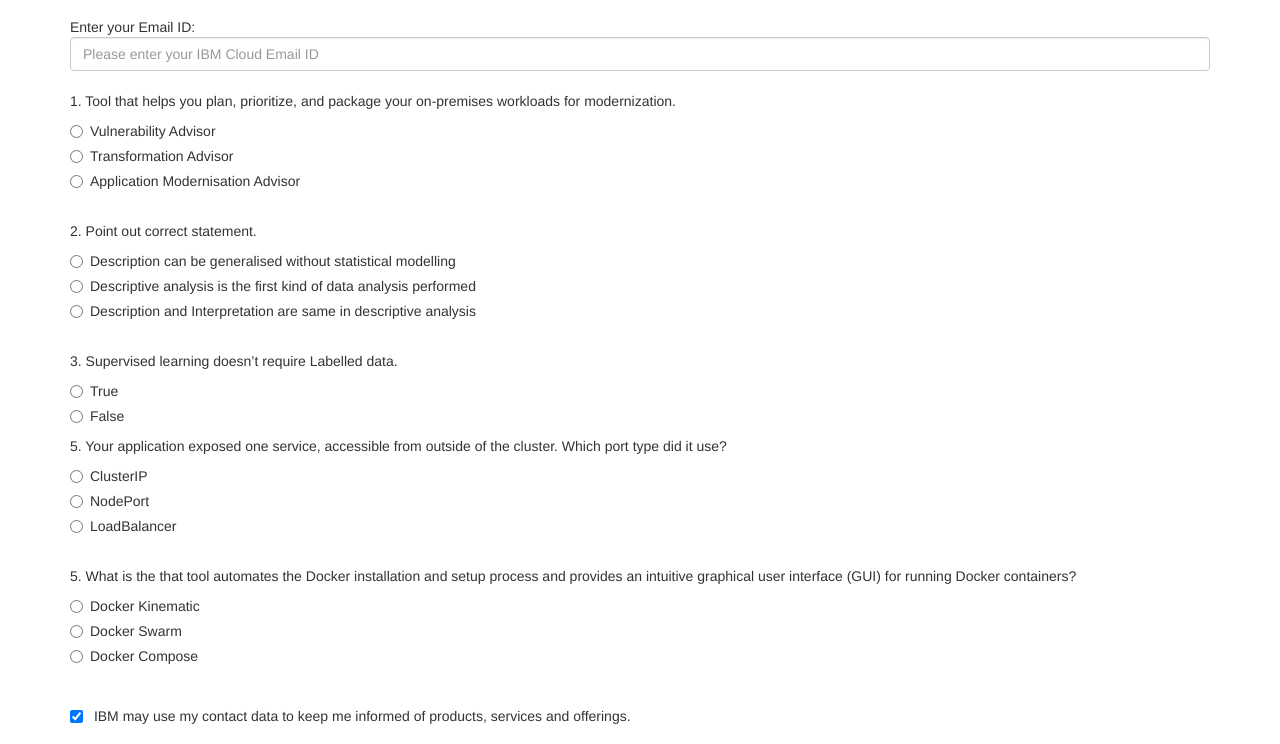
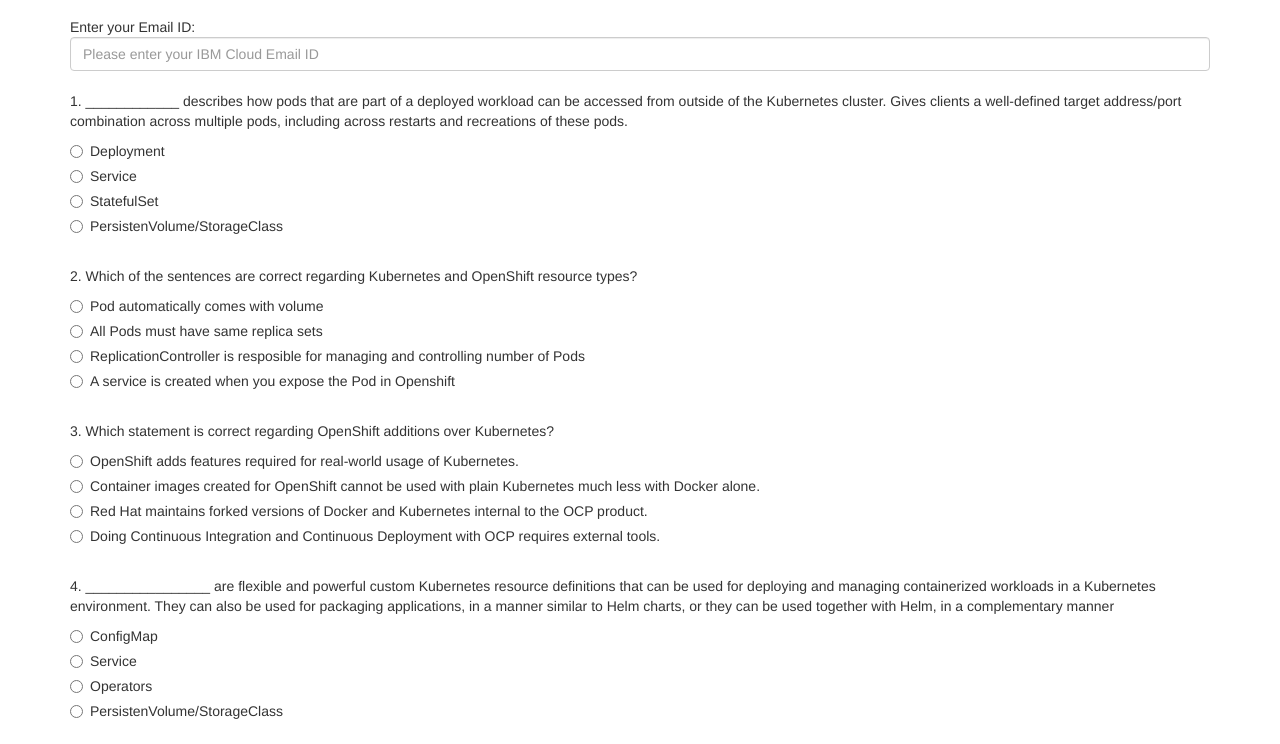
Before and after one commit to shiprajain14/simple-quiz-app, a website: page views/index.html in a window 1280 px wide. Shown: the part 56-800 px from the top of the page. Drawn offline with nearby package versions, Linux system fonts and the light colour scheme.

Commit message:
openshift question

```diff
--- a/views/index.html
+++ b/views/index.html
@@ -24,68 +24,97 @@
         <input type="text" id="cloudemail" name="cloudemail" class="form-control" placeholder="Please enter your IBM Cloud Email ID" required>
         <br/>
 
-        1. Tool that helps you plan, prioritize, and package your on-premises workloads for modernization.<br/>
+        1. ____________ describes how pods that are part of a deployed workload can be accessed from outside of the Kubernetes cluster. Gives clients a well-defined target address/port combination across multiple pods, including across restarts and recreations of these pods.<br/>
         <div class="radio">
         <label>
-        <input type="radio" name="quiz_1" id="quiz_1" value="a" required> Vulnerability Advisor
+        <input type="radio" name="quiz_4" id="quiz_4" value="a" required> Deployment
         </label>
         </div>
         <div class="radio">
         <label>
-        <input type="radio" name="quiz_1" id="quiz_1" value="b"> Transformation Advisor
-        </label>
-        </div>
-        <div class="radio">
-          <label>
-          <input type="radio" name="quiz_1" id="quiz_1" value="c" required> Application Modernisation Advisor
-          </label>
-          </div>
-        <br/>
-        2. Point out correct statement.<br/>
-        <div class="radio">
-        <label>
-        <input type="radio" name="quiz_2" id="quiz_2" value="a" required> Description can be generalised without statistical modelling
+        <input type="radio" name="quiz_4" id="quiz_4" value="b"> Service
         </label>
         </div>
         <div class="radio">
         <label>
-        <input type="radio" name="quiz_2" id="quiz_2" value="b">  Descriptive analysis is the first kind of data analysis performed
-        </label>
-        </div>
-        <div class="radio">
-          <label>
-          <input type="radio" name="quiz_2" id="quiz_2" value="c"> Description and Interpretation are same in descriptive analysis
-          </label>
-          </div>
-        <br/>
-        3. Supervised learning doesn’t require Labelled data.<br/>
-        <div class="radio">
-        <label>
-        <input type="radio" name="quiz_3" id="quiz_3" value="a" required> True
+        <input type="radio" name="quiz_4" id="quiz_4" value="c"> StatefulSet
         </label>
         </div>
         <div class="radio">
         <label>
-        <input type="radio" name="quiz_3" id="quiz_3" value="b"> False
+        <input type="radio" name="quiz_4" id="quiz_4" value="d"> PersistenVolume/StorageClass
         </label>
         </div>
-        5. Your application exposed one service, accessible from outside of the cluster. Which port type did it use?<br/>
-        <div class="radio">
+        <br/>
+        2. Which of the sentences are correct regarding Kubernetes and OpenShift resource types?<br/>
+       <div class="radio">
         <label>
-        <input type="radio" name="quiz_4" id="quiz_4" value="a" required> ClusterIP
+        <input type="radio" name="quiz_4" id="quiz_4" value="a" required> Pod automatically comes with volume
         </label>
         </div>
         <div class="radio">
         <label>
-        <input type="radio" name="quiz_4" id="quiz_4" value="b"> NodePort
+        <input type="radio" name="quiz_4" id="quiz_4" value="b"> All Pods must have same replica sets
         </label>
         </div>
         <div class="radio">
         <label>
-        <input type="radio" name="quiz_4" id="quiz_4" value="c"> LoadBalancer
+        <input type="radio" name="quiz_4" id="quiz_4" value="c"> ReplicationController is resposible for managing and controlling number of Pods
+        </label>
+        </div>
+        <div class="radio">
+        <label>
+        <input type="radio" name="quiz_4" id="quiz_4" value="d"> A service is created when you expose the Pod in Openshift
         </label>
         </div>
         <br/>
+        3. Which statement is correct regarding OpenShift additions over Kubernetes?<br/>
+        <div class="radio">
+        <label>
+        <input type="radio" name="quiz_3" id="quiz_3" value="a" required> OpenShift adds features required for real-world usage of Kubernetes.
+        </label>
+        </div>
+        <div class="radio">
+        <label>
+        <input type="radio" name="quiz_3" id="quiz_3" value="b"> Container images created for OpenShift cannot be used with plain Kubernetes much less
+with Docker alone.
+        </label>
+        </div>
+          <div class="radio">
+        <label>
+        <input type="radio" name="quiz_3" id="quiz_3" value="b">Red Hat maintains forked versions of Docker and Kubernetes internal to the OCP product.
+        </label>
+        </div>
+          <div class="radio">
+        <label>
+        <input type="radio" name="quiz_3" id="quiz_3" value="b"> Doing Continuous Integration and Continuous Deployment with OCP requires external
+tools.
+        </label>
+        </div>
+        <br/>
+        4. ________________ are flexible and powerful custom Kubernetes resource definitions that can be used for deploying and managing containerized workloads in a Kubernetes environment. They can also be used for packaging applications, in a manner similar to Helm charts, or they can be used together with Helm, in a complementary manner<br/>
+        <div class="radio">
+        <label>
+        <input type="radio" name="quiz_4" id="quiz_4" value="a" required> ConfigMap
+        </label>
+        </div>
+        <div class="radio">
+        <label>
+        <input type="radio" name="quiz_4" id="quiz_4" value="b"> Service
+        </label>
+        </div>
+        <div class="radio">
+        <label>
+        <input type="radio" name="quiz_4" id="quiz_4" value="c"> Operators
+        </label>
+        </div>
+        <div class="radio">
+        <label>
+        <input type="radio" name="quiz_4" id="quiz_4" value="d"> PersistenVolume/StorageClass
+        </label>
+        </div>
+        <br/>
+
         5. What is the that tool automates the Docker installation and setup process and provides an intuitive graphical user interface (GUI) for running Docker containers?<br/>
         <div class="radio">
         <label>
```
